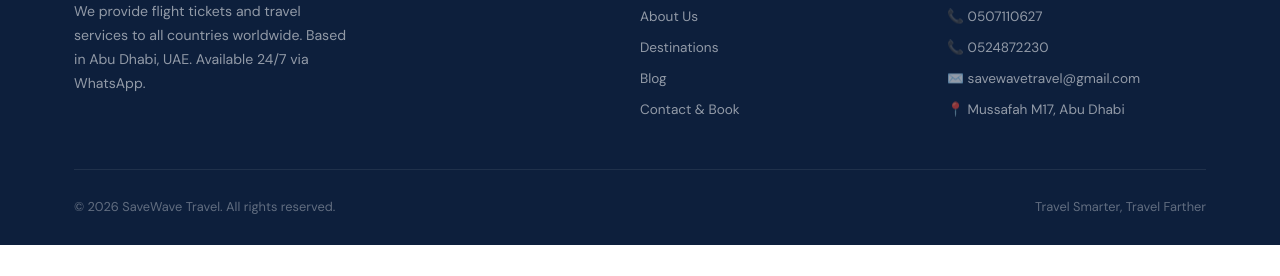
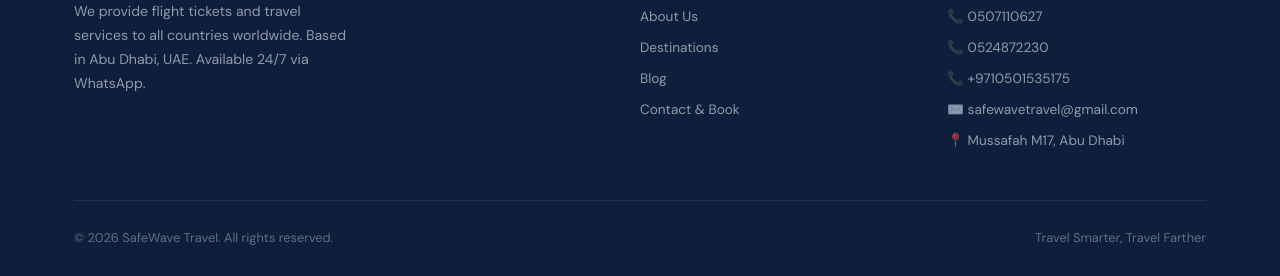
Before and after one commit to kahmad922/my-website, a plain HTML site: page index.html in a window 1280 px wide. Shown: the part 3932-4208 px from the top of the page. Before the commit the page ends 4177 px from the top, so only its background shows below. Drawn offline with nearby package versions, Linux system fonts and the light colour scheme; a web font is replaced by a local one.

Commit message:
Update index.html

```diff
--- a/index.html
+++ b/index.html
@@ -1934,7 +1934,7 @@
               </div>
               <div class="contact-item-text">
                 <strong>Phone Numbers</strong>
-                <span>0507110627 &nbsp;|&nbsp; 0524872230 &nbsp;|&nbsp; +971582120609</span>
+                <span>0507110627 &nbsp;|&nbsp; 0524872230 &nbsp;|&nbsp; +971582120609 &nbsp;|&nbsp; +9710501535175 </span>
               </div>
             </div>
 
@@ -1945,7 +1945,7 @@
               </div>
               <div class="contact-item-text">
                 <strong>Email</strong>
-                <span>savewavetravel@gmail.com</span>
+                <span>safewavetravel@gmail.com</span>
               </div>
             </div>
 
@@ -2079,7 +2079,8 @@
             <li><span>📱 +971 58 212 0609</span></li>
             <li><span>📞 0507110627</span></li>
             <li><span>📞 0524872230</span></li>
-            <li><span>✉️ savewavetravel@gmail.com</span></li>
+            <li><span>📞 +9710501535175</span></li>
+            <li><span>✉️ safewavetravel@gmail.com</span></li>
             <li><span>📍 Mussafah M17, Abu Dhabi</span></li>
           </ul>
         </div>
@@ -2087,7 +2088,7 @@
       </div><!-- /footer-inner -->
 
       <div class="footer-bottom">
-        <p>© 2026 SaveWave Travel. All rights reserved.</p>
+        <p>© 2026 SafeWave Travel. All rights reserved.</p>
         <div class="footer-bottom-links">
           <span>Travel Smarter, Travel Farther</span>
         </div>
```
